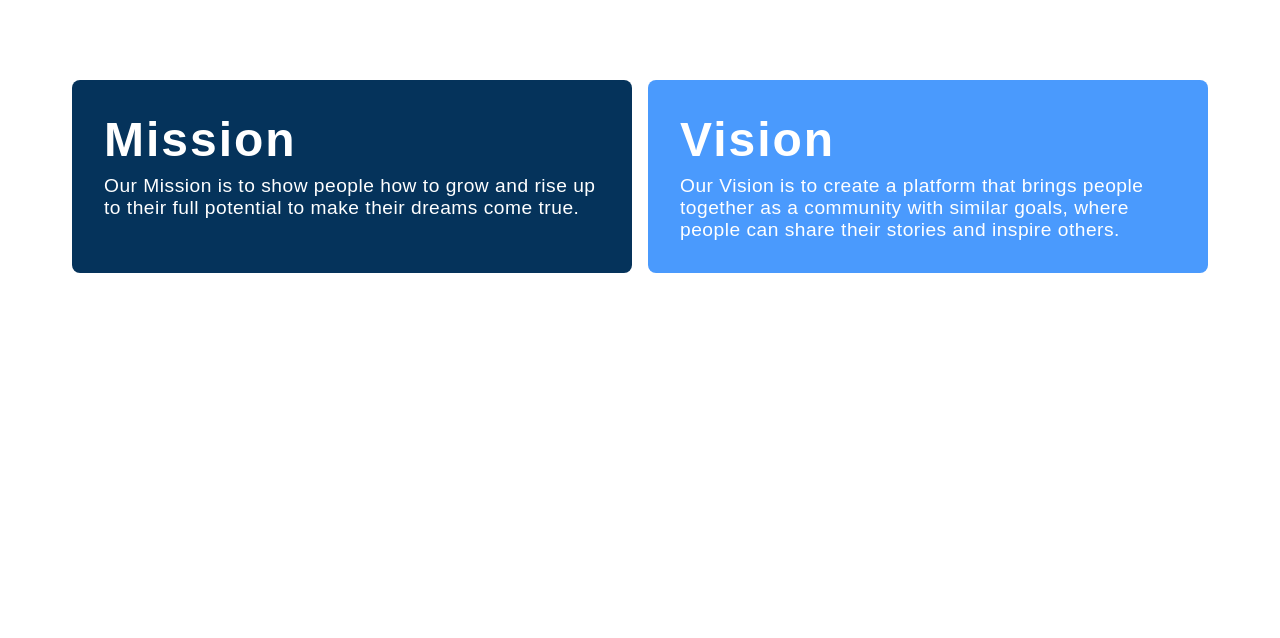
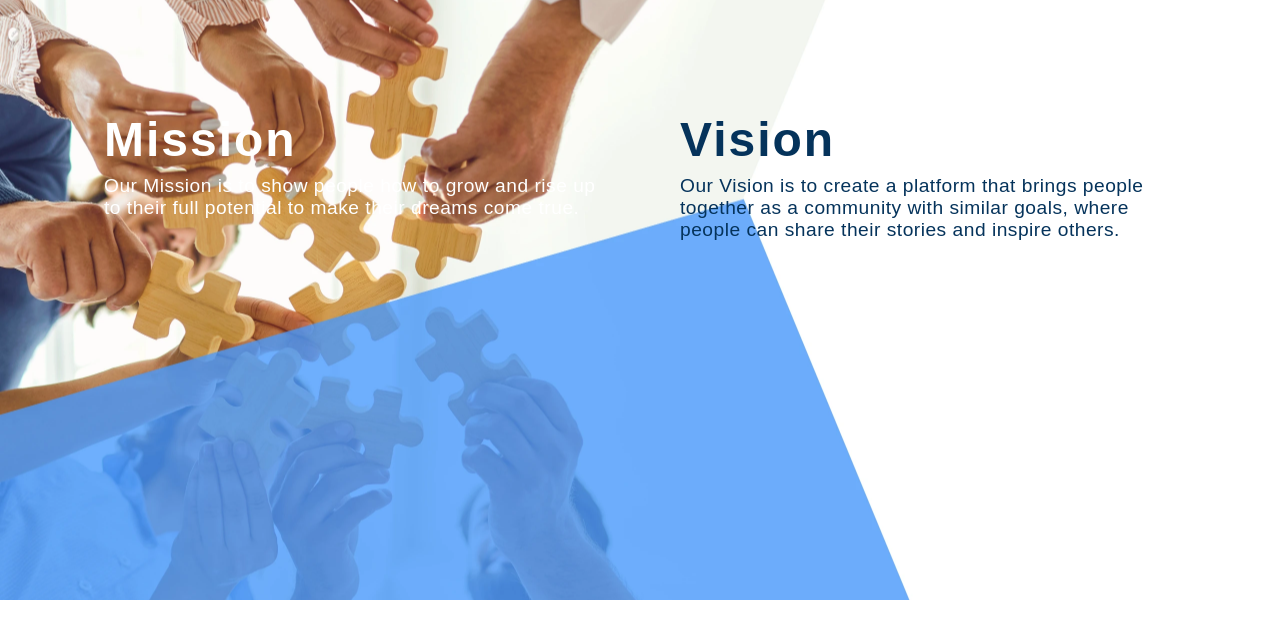
Before and after one commit to Growing-Abroad/client, a Next.js app: page /about-us/components/VisionAndMission in a window 1280 px wide. Shown: the top 638 px of the page. Built offline with nearby package versions, Linux system fonts and the light colour scheme.

Commit message:
added vision and mission background-image

```diff
--- a/pages/about-us/components/VisionAndMission/index.tsx
+++ b/pages/about-us/components/VisionAndMission/index.tsx
@@ -1,17 +1,18 @@
 import React from "react"
+import VisionAndMissionBackground from "../../../../public/assets/aboutus/vision-growing-abroad.webp"
 import * as S from "./styles"
 
 function VisionAndMission() {
   return (
-    <S.Container>
-      <S.TextContainer background="primary">
+    <S.Container backgroundImg={VisionAndMissionBackground.src}>
+      <S.TextContainer color="primary">
         <h3>Mission</h3>
         <p>
           Our Mission is to show people how to grow and rise up to their full potential to make their dreams come true.
         </p>
       </S.TextContainer>
 
-      <S.TextContainer>
+      <S.TextContainer background="primary">
         <h3>Vision</h3>
         <p>
           Our Vision is to create a platform that brings people together as a community with similar goals, where people can share their stories and inspire others.
--- a/pages/about-us/components/VisionAndMission/styles.ts
+++ b/pages/about-us/components/VisionAndMission/styles.ts
@@ -1,15 +1,25 @@
 import styled  from "styled-components";
-import { variables } from "@styles/global-variables";
-import { theme } from "@styles/theme";
+import { variables } from "../../../../src/styles/global-variables";
+import { theme } from "../../../../src/styles/theme";
 // import BackgroundImage from "@assets/aboutus/online-course-success.webp";
 
-export const Container = styled.section`
+interface IContainer {
+  backgroundImg: string;
+}
+
+export const Container = styled.section<IContainer>`
   width: min(100%, ${variables.sizes.maxWidthAll});
+  height: 600px;
   display: flex;
   flex-direction: column;
   justify-content: center;
   gap: 1rem;
   padding: 80px ${variables.sizes.globalHorizontalPaddingMobile};
+
+  background-image: url(${({ backgroundImg }) => backgroundImg});
+  background-color: white;
+  background-repeat: no-repeat;
+  background-position: left center ;
 
   @media(min-width: ${variables.sizes.mediaQuery}) {
     flex-direction: row;
@@ -17,14 +27,13 @@ export const Container = styled.section`
   }
 `
 
-export const TextContainer = styled.div<{ background?: string }>`
+export const TextContainer = styled.div<{ background?: string, color?:string}>`
   display: flex;
   flex-direction: column;
   gap: 0.5rem;
   width: 100%;
-  color: white;
+  color: ${({ color }) => color === 'primary' ? 'white' : theme.colors.primaryBlue};
   font: 700 3rem 'Montserrat', sans-serif;
-  background: ${({ background }) => background === 'primary' ? theme.colors.primaryBlue : theme.colors.secondaryBlue};
   padding: 2rem;
   border-radius: 0.5rem;
 
```
Also changed, not shown: public/assets/aboutus/vision-growing-abroad.webp (added).
